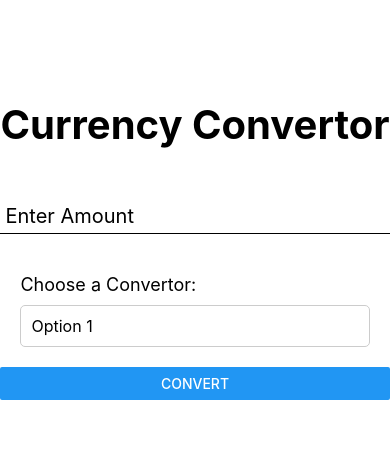
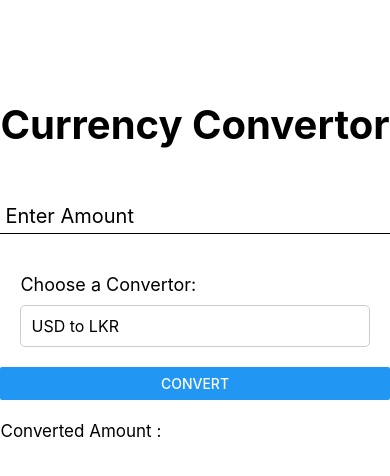
Before and after one commit to IT3133Practical/currency-convert-app, a React Native app: screen / in a window 390 px wide. Shown: the top 476 px of the page. Built offline with nearby package versions, Linux system fonts and the light colour scheme.

Commit message:
Update currency converter to display converted value and rename conversion function

```diff
--- a/src/components/currencyConvertor.tsx
+++ b/src/components/currencyConvertor.tsx
@@ -4,7 +4,8 @@ import { View, Text, TouchableOpacity, Modal, FlatList, StyleSheet, TextInput, B
 export default function currencyConvertor() {
     const [value, setValue] = useState<string>('')
     const [isVisible, setIsVisible] = useState(false)
-    const [selectedOption, setSelectedOption] = useState<string>('Option 1')
+    const [selectedOption, setSelectedOption] = useState<string>('USD to LKR')
+    const [convertedValue, setConvertedValue] = useState<string>('')
 
     const options = ['USD to LKR', 'LKR to USD']
 
@@ -13,9 +14,12 @@ export default function currencyConvertor() {
         setIsVisible(false)
     }
 
-    const getCurrencyValue = () => {
+    const convertCurrency = () => {
         const numericValue = parseFloat(value) || 0
-        console.log('Converted Value:', numericValue)
+        const rate = selectedOption === 'USD to LKR' ? 300 : 1 / 300
+        const convertedValue = (numericValue * rate).toFixed(2)
+        console.log('Converted Value:', convertedValue)
+        setConvertedValue(convertedValue)
     }
 
     return (
@@ -60,7 +64,15 @@ export default function currencyConvertor() {
                 </Modal>
             </View>
 
-            <Button title="Convert" onPress={getCurrencyValue} />
+            <Button title="Convert" onPress={convertCurrency} />
+
+            <View style={{ marginTop: 20 }}>
+                <Text style={{ fontSize: 17, fontWeight: 'medium' }}>
+                    Converted Amount : <Text style={{ fontSize: 18, fontWeight: 'bold' }}>
+                        {convertedValue}
+                    </Text>
+                </Text>
+            </View>
         </View>
     )
 }
```
